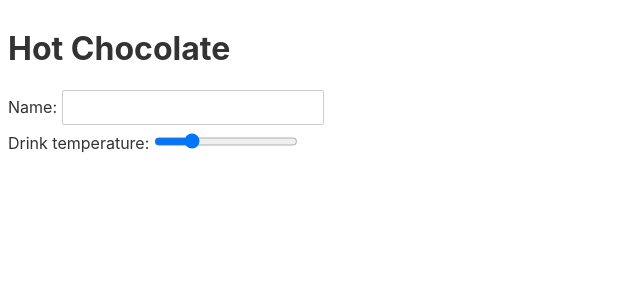
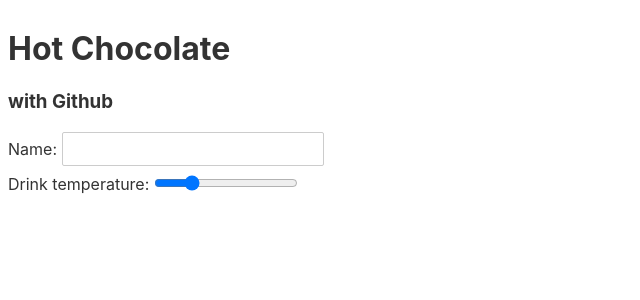
Before and after one commit to alanbar/hot-choc, a Svelte app: page / in a window 1280 px wide. Shown: the top 300 px of the page, without its empty margins (0-640 px from the left). Built offline with nearby package versions, Linux system fonts and the light colour scheme.

Commit message:
h3 ... with Github added

```diff
--- a/src/App.svelte
+++ b/src/App.svelte
@@ -5,6 +5,7 @@
 </script>
 
 <h1>Hot Chocolate</h1>
+<h3>with Github</h3>
 
 <label>
 	Name:
```
